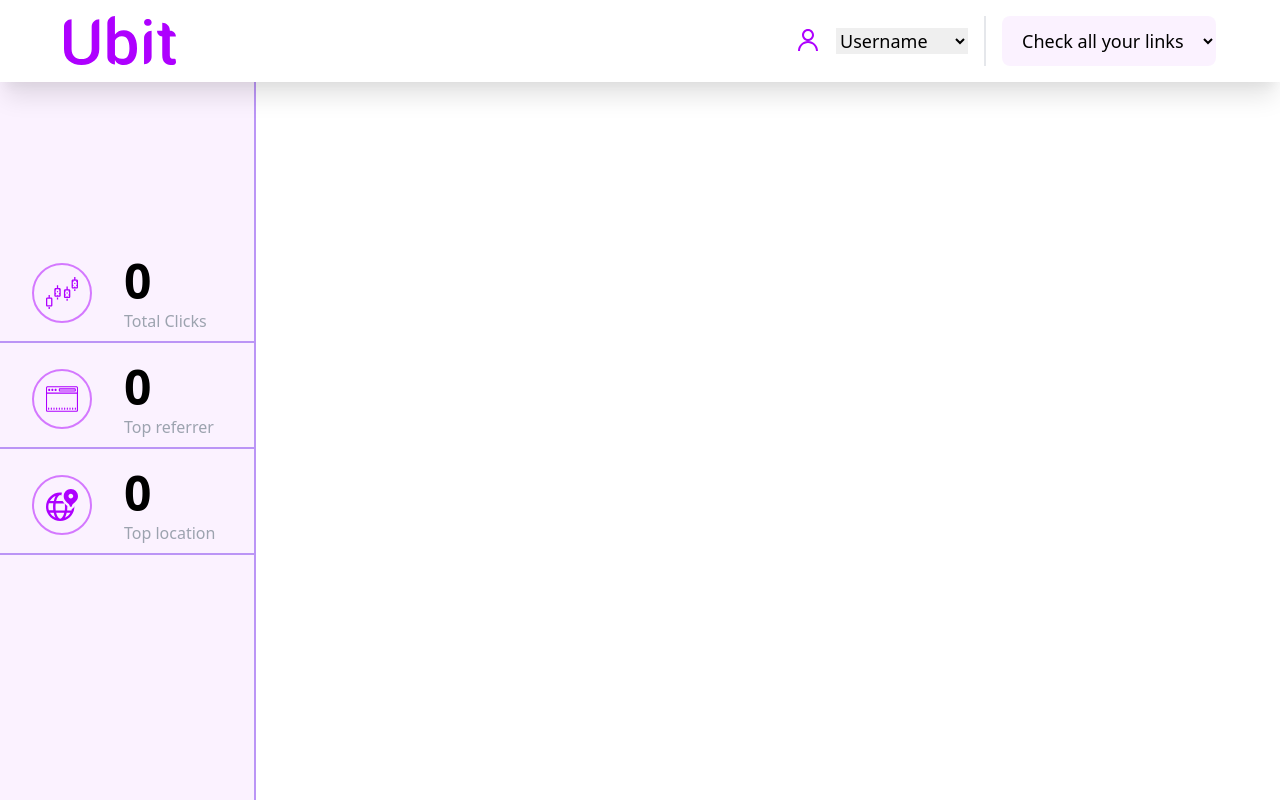
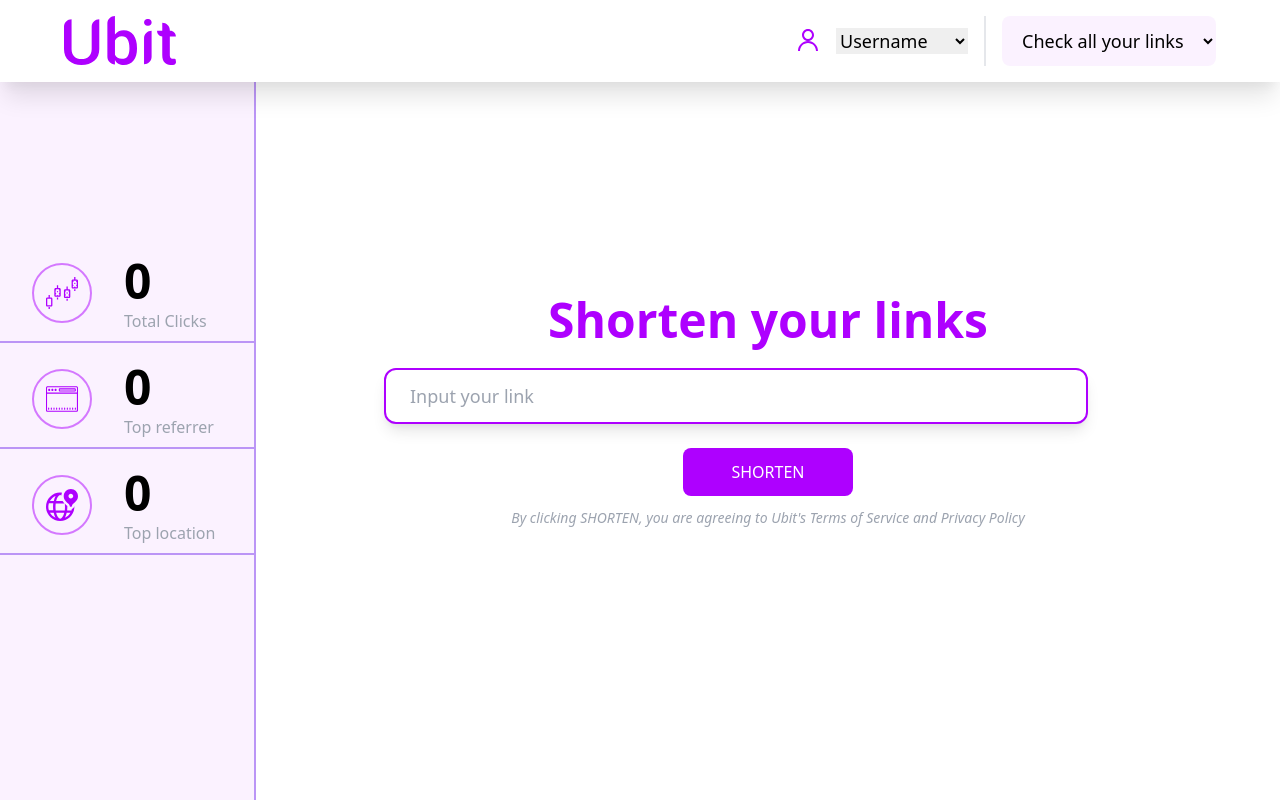
Before and after one commit to Qaudri/url-shortener, a Nuxt app: page /dashboard in a window 1280 px wide. Built offline with nearby package versions, Linux system fonts and the light colour scheme.

Commit message:
chore: dashboard design complete

```diff
--- a/pages/dashboard.vue
+++ b/pages/dashboard.vue
@@ -74,8 +74,13 @@
 
 
       </div>
-      <div class="w-3/5">
-
+      <div class="w-3/5 flex items-center justify-center mx-auto">
+        <div class="w-full">
+          <h1 class="font-bold text-5xl text-primary-100 text-center mx-auto my-6">Shorten your links</h1>
+          <input type="text" class="w-11/12 px-6 py-3 text-lg text-gray-400 rounded-xl border-2 border-primary-100 shadow-lg" placeholder="Input your link">
+          <button class="text-white uppercase font-medium bg-primary-100 px-12 rounded-lg flex justify-center py-3 mx-auto  mt-6">Shorten</button>
+          <p class=" text-sm text-gray-400 flex justify-center italic mt-3">By clicking SHORTEN, you are agreeing to Ubit's Terms of Service and Privacy Policy</p>
+        </div>
       </div>
     </div>
   </div>
```
